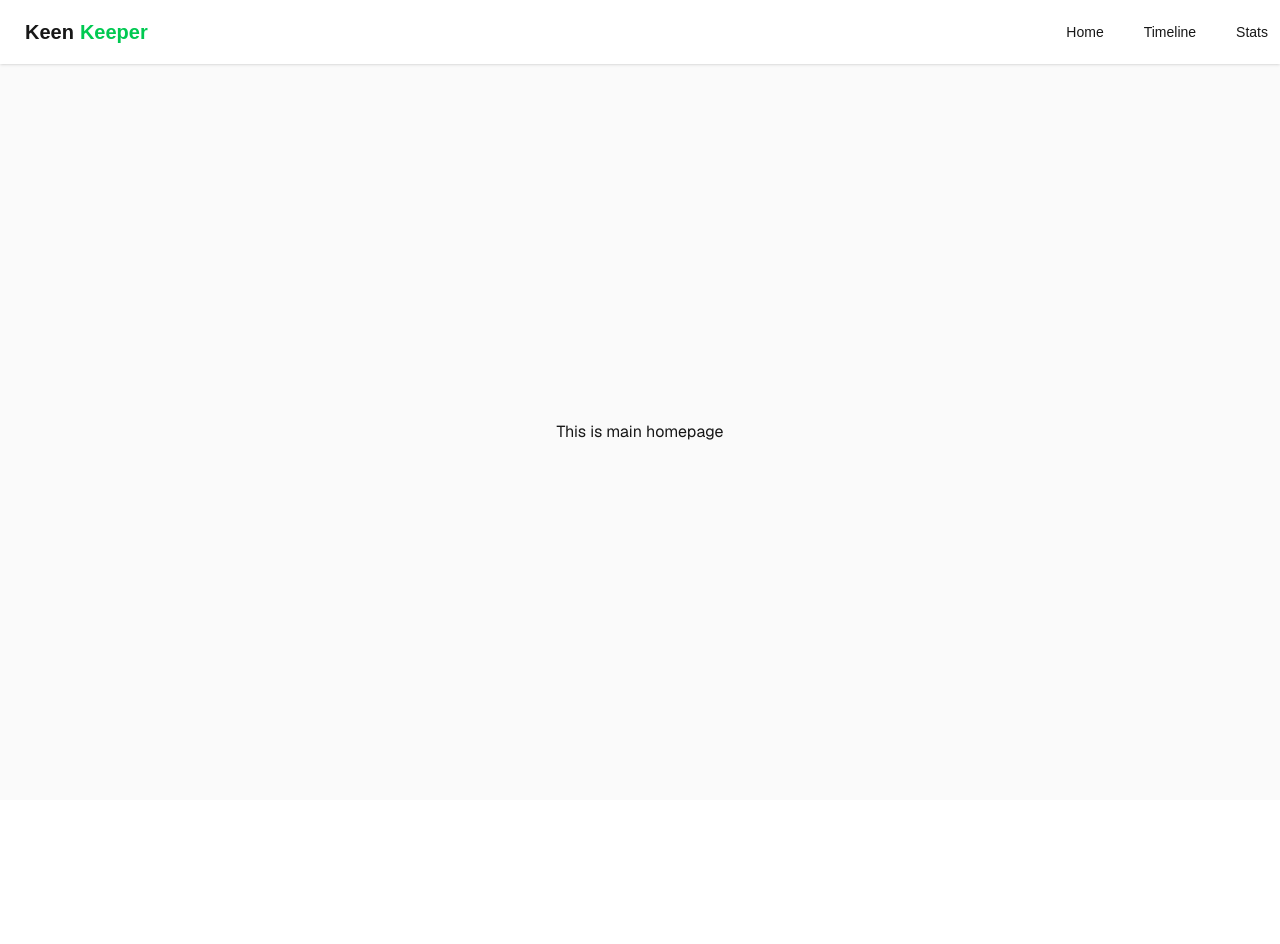
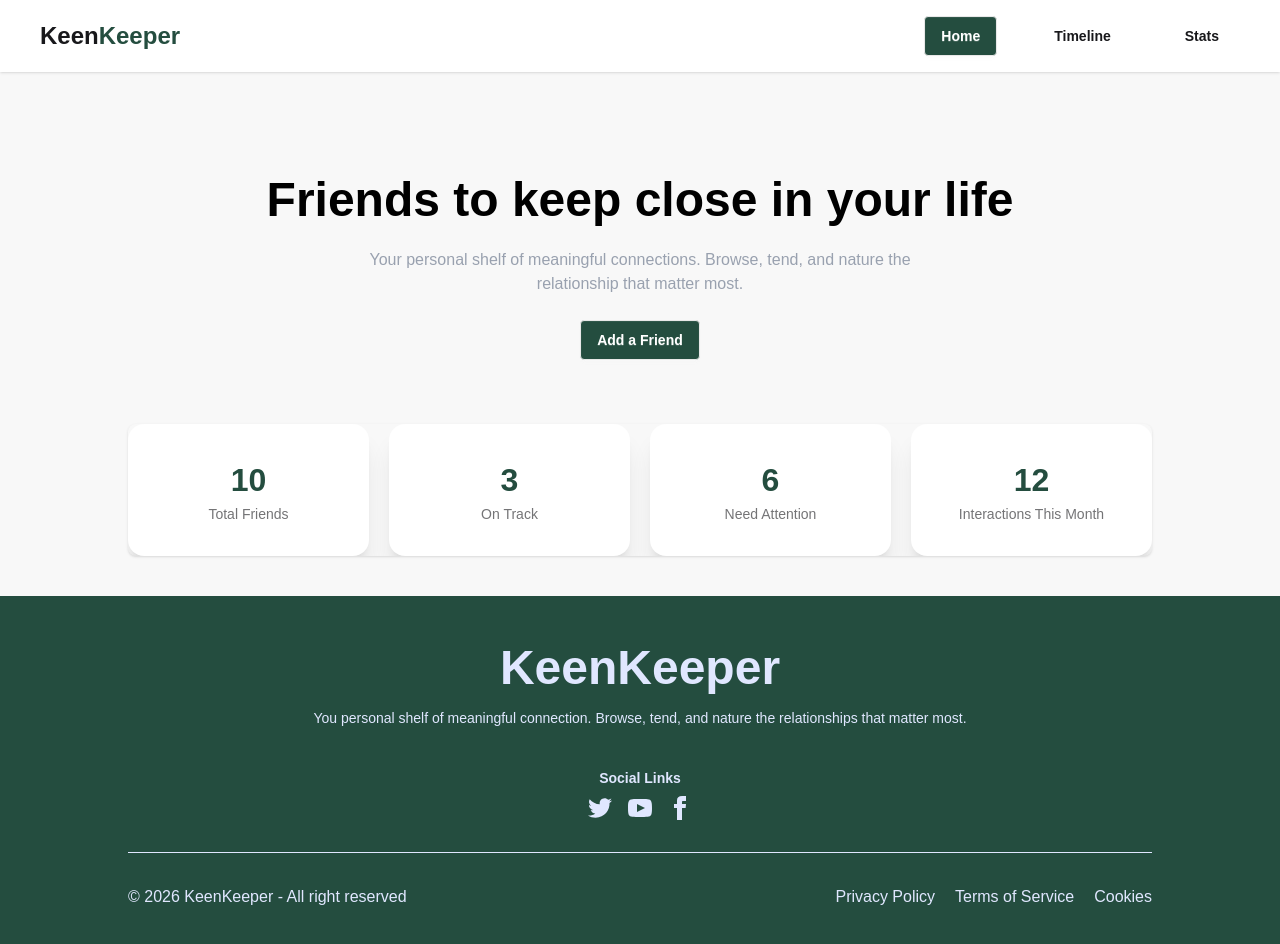
Before and after one commit to mahmudulhasanzb/A07-Keen-Keeper-NextJS, a Next.js app: page / in a window 1280 px wide. Shown: the top 944 px of the page. Before the commit the page ends 800 px from the top, so only its background shows below. Built offline with nearby package versions, Linux system fonts and the light colour scheme.

Commit message:
created statistic banner, footer and a stat

```diff
--- a/src/app/globals.css
+++ b/src/app/globals.css
@@ -1,27 +1,6 @@
 @import "tailwindcss";
 @plugin "daisyui";
 
-:root {
-  --background: #ffffff;
-  --foreground: #171717;
-}
-
-@theme inline {
-  --color-background: var(--background);
-  --color-foreground: var(--foreground);
-  --font-sans: var(--font-geist-sans);
-  --font-mono: var(--font-geist-mono);
-}
-
-@media (prefers-color-scheme: dark) {
-  :root {
-    --background: #0a0a0a;
-    --foreground: #ededed;
-  }
-}
-
 body {
-  background: var(--background);
-  color: var(--foreground);
   font-family: Arial, Helvetica, sans-serif;
 }
--- a/src/app/layout.js
+++ b/src/app/layout.js
@@ -1,6 +1,7 @@
 import { Geist, Geist_Mono } from 'next/font/google';
 import './globals.css';
 import NavbarPage from '@/components/shared/Navbar/Navbar';
+import Footer from '@/components/shared/Footer';
 
 const geistSans = Geist({
   variable: '--font-geist-sans',
@@ -20,12 +21,14 @@ export const metadata = {
 export default function RootLayout({ children }) {
   return (
     <html
+    data-theme="light"
       lang="en"
       className={`${geistSans.variable} ${geistMono.variable} h-full antialiased`}
     >
       <body className="min-h-full flex flex-col">
         <NavbarPage />
         {children}
+        <Footer/>
       </body>
     </html>
   );
--- a/src/app/page.js
+++ b/src/app/page.js
@@ -1,9 +1,46 @@
-import Image from "next/image";
+import Image from 'next/image';
 
 export default function Home() {
   return (
-    <div className="flex flex-col flex-1 items-center justify-center bg-zinc-50 font-sans dark:bg-black">
-    This is main homepage
+    <div className='bg-base-200'>
+      <div className="hero mt-20 mb-10 max-w-5xl mx-auto p-2 text-black">
+        <div className="hero-content text-center">
+          <div className="max-w-">
+            <h1 className="text-5xl font-bold">
+              Friends to keep close in your life
+            </h1>
+            <p className="text-gray-400 py-6 max-w-xl mx-auto">
+              Your personal shelf of meaningful connections. Browse, tend, and
+              nature the relationship that matter most.
+            </p>
+            <button className="btn bg-[#244D3F] text-white">Add a Friend</button>
+          </div>
+        </div>
+      </div>
+
+      {/*  */}
+      <div className="stats shadow flex max-w-5xl mx-auto text-center text-[#244D3F] gap-5 mb-10">
+        <div className="stat border-none bg-base-100 rounded-2xl py-8 px-4 shadow-xl">
+          <div className="stat-value">10</div>
+          <div className="stat-title text-sm">Total Friends</div>
+        </div>
+
+        <div className="stat  border-none bg-base-100 rounded-2xl py-8 px-4 shadow-xl">
+          <div className="stat-value">3</div>
+          <div className="stat-title text-sm">On Track</div>
+        </div>
+
+        <div className="stat  border-none bg-base-100 rounded-2xl py-8 px-4 shadow-xl">
+          <div className="stat-value">6</div>
+          <div className="stat-title text-sm">Need Attention</div>
+        </div>
+
+        <div className="stat  border-none bg-base-100 rounded-2xl py-8 px-4 shadow-xl">
+          <div className="stat-value">12</div>
+          <div className="stat-title text-sm">Interactions This Month</div>
+        </div>
+      </div>
+      {/*  */}
     </div>
   );
 }
--- /dev/null
+++ b/src/components/shared/Footer.jsx
@@ -0,0 +1,70 @@
+import React from 'react';
+
+const Footer = () => {
+  return (
+    <footer className="bg-[#244D3F] text-primary-content p-10">
+      <div className="max-w-5xl mx-auto footer footer-horizontal footer-center mb-8 border-b">
+        <aside >
+          <p className="text-5xl font-bold p-2">
+            Keen<span className='font-semibold'>Keeper</span>
+          </p>
+          <p >
+            You personal shelf of meaningful connection. Browse, tend, and
+            nature the relationships that matter most.
+          </p>
+          {/* <p>Copyright © {new Date().getFullYear()} - All right reserved</p> */}
+        </aside>
+        <nav className="mb-8">
+          <p className="font-semibold text-sm">Social Links</p>
+          <div className="grid grid-flow-col gap-4">
+            <a>
+              <svg
+                xmlns="http://www.w3.org/2000/svg"
+                width="24"
+                height="24"
+                viewBox="0 0 24 24"
+                className="fill-current"
+              >
+                <path d="M24 4.557c-.883.392-1.832.656-2.828.775 1.017-.609 1.798-1.574 2.165-2.724-.951.564-2.005.974-3.127 1.195-.897-.957-2.178-1.555-3.594-1.555-3.179 0-5.515 2.966-4.797 6.045-4.091-.205-7.719-2.165-10.148-5.144-1.29 2.213-.669 5.108 1.523 6.574-.806-.026-1.566-.247-2.229-.616-.054 2.281 1.581 4.415 3.949 4.89-.693.188-1.452.232-2.224.084.626 1.956 2.444 3.379 4.6 3.419-2.07 1.623-4.678 2.348-7.29 2.04 2.179 1.397 4.768 2.212 7.548 2.212 9.142 0 14.307-7.721 13.995-14.646.962-.695 1.797-1.562 2.457-2.549z"></path>
+              </svg>
+            </a>
+            <a>
+              <svg
+                xmlns="http://www.w3.org/2000/svg"
+                width="24"
+                height="24"
+                viewBox="0 0 24 24"
+                className="fill-current"
+              >
+                <path d="M19.615 3.184c-3.604-.246-11.631-.245-15.23 0-3.897.266-4.356 2.62-4.385 8.816.029 6.185.484 8.549 4.385 8.816 3.6.245 11.626.246 15.23 0 3.897-.266 4.356-2.62 4.385-8.816-.029-6.185-.484-8.549-4.385-8.816zm-10.615 12.816v-8l8 3.993-8 4.007z"></path>
+              </svg>
+            </a>
+            <a>
+              <svg
+                xmlns="http://www.w3.org/2000/svg"
+                width="24"
+                height="24"
+                viewBox="0 0 24 24"
+                className="fill-current"
+              >
+                <path d="M9 8h-3v4h3v12h5v-12h3.642l.358-4h-4v-1.667c0-.955.192-1.333 1.115-1.333h2.885v-5h-3.808c-3.596 0-5.192 1.583-5.192 4.615v3.385z"></path>
+              </svg>
+            </a>
+          </div>
+        </nav>
+      </div>
+      <div className=" max-w-5xl mx-auto flex justify-between ">
+        <aside>
+          <p>© {new Date().getFullYear()} KeenKeeper - All right reserved</p>
+        </aside>
+        <aside className="flex gap-5">
+          <a className='cursor-pointer'>Privacy Policy</a>
+          <a lassName="cursor-pointer" >Terms of Service</a>
+          <a lassName="cursor-pointer" >Cookies</a>
+        </aside>
+      </div>
+    </footer>
+  );
+};
+
+export default Footer;
--- a/src/components/shared/Navbar/Navbar.jsx
+++ b/src/components/shared/Navbar/Navbar.jsx
@@ -4,14 +4,14 @@ import React from 'react';
 const NavbarPage = () => {
   const MyNavLinks = (
     <>
-      <Link href="/">Home</Link>
-      <Link href="/timeline">Timeline</Link>
-      <Link href="/stats">Stats</Link>
+      <Link href="/" className="btn bg-[#244D3F] text-white">Home</Link>
+      <Link href="/timeline" className="btn btn-ghost">Timeline</Link>
+      <Link href="/stats" className="btn btn-ghost">Stats</Link>
     </>
   );
 
   return (
-    <div className="navbar bg-base-100 shadow-sm">
+    <div className="navbar bg-base-100 shadow-sm lg:px-10 px-0">
       <div className="navbar-start">
         <div className="dropdown">
           <div tabIndex={0} role="button" className="btn btn-ghost lg:hidden">
@@ -38,9 +38,8 @@ const NavbarPage = () => {
             {MyNavLinks}
           </ul>
         </div>
-        <Link href="/" className="btn btn-ghost text-xl">
-          <span>Keen</span>
-          <span className="text-green-500">Keeper</span>
+        <Link href="/" className=" text-2xl font-bold ">
+          Keen<span className="text-[#244D3F] font-semibold">Keeper</span>
         </Link>
       </div>
       <div className="navbar-end hidden lg:flex">
```
Also changed, not shown: 1 other file (tests, documents, lock files or other folders).
